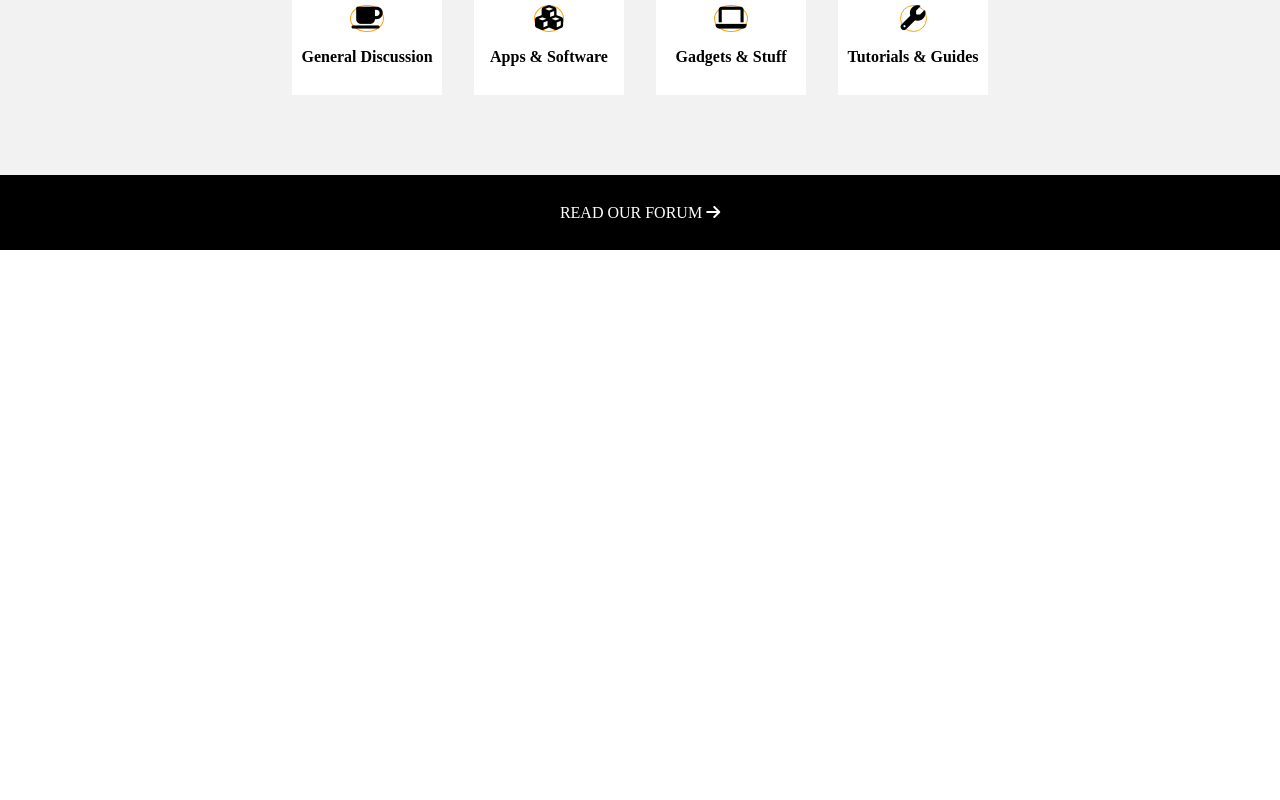
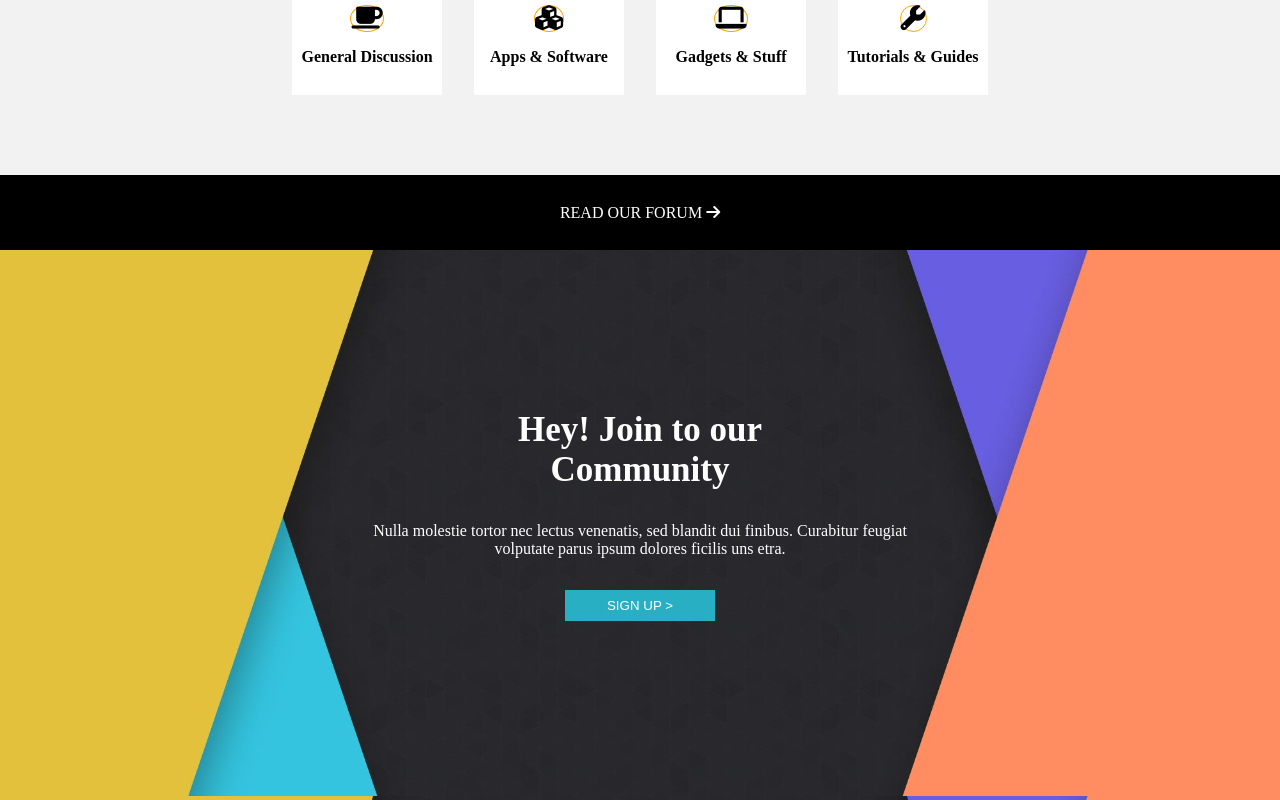
Before and after one commit to emamoldo/proj-html-vuejs, a Vue app: page / in a window 1280 px wide. Shown: the part 3505-4305 px from the top of the page. Before the commit the page ends 3755 px from the top, so only its background shows below. Built offline with nearby package versions, Linux system fonts and the light colour scheme.

Commit message:
Add the Join Community Add the Join Background and the text

```diff
--- a/src/App.vue
+++ b/src/App.vue
@@ -6,7 +6,6 @@
   <link rel="stylesheet" href="https://cdnjs.cloudflare.com/ajax/libs/font-awesome/6.5.1/css/all.min.css"
     integrity="sha512-DTOQO9RWCH3ppGqcWaEA1BIZOC6xxalwEsw9c2QQeAIftl+Vegovlnee1c9QX4TctnWMn13TZye+giMm8e2LwA=="
     crossorigin="anonymous" referrerpolicy="no-referrer" />
-
 
   <!-- Header Section -->
   <!-- REMEMBER: Add the < /> for the Header, the Main and the Footer -->
@@ -218,6 +217,15 @@
   <div class="blog_forum">
     <a href="#">READ OUR FORUM <i class="fa-solid fa-arrow-right"></i></a>
   </div>
+
+  <div class="footer">
+    <div class="footer_text">
+      <strong>Hey! Join to our Community</strong>
+      <p>Nulla molestie tortor nec lectus venenatis, sed blandit dui finibus. Curabitur feugiat volputate parus ipsum
+        dolores ficilis uns etra.</p>
+      <button class="get_sign" type="button">SIGN UP ></button>
+    </div>
+  </div>
 </template>
 
 <style>
@@ -285,15 +293,16 @@
         font-size: 100px;
       }
 
-      .get_sign {
-        width: 150px;
-        padding: 0.5rem;
-        background-color: var(--bool-bg-header);
-        color: var(--bool-white);
-        border: none;
-      }
     }
   }
+}
+
+.get_sign {
+  width: 150px;
+  padding: 0.5rem;
+  background-color: var(--bool-bg-header);
+  color: var(--bool-white);
+  border: none;
 }
 
 #main_container {
@@ -476,6 +485,7 @@ p {
   }
 }
 
+/* 3rd Main Section */
 .forum {
   background-color: var(--bool-text-primary);
   padding: 3rem;
@@ -527,4 +537,30 @@ p {
     color: var(--bool-white);
   }
 }
+
+.footer {
+  background-image: url("../src/assets/img/join_now_cta_bg.jpg");
+  background-size: 100%;
+  height: 550px;
+
+  .footer_text {
+    display: flex;
+    flex-direction: column;
+    align-items: center;
+    padding-top: 10rem;
+    gap: 2rem;
+
+    strong {
+      color: var(--bool-white);
+      font-size: 35px;
+      width: 250px;
+      text-align: center;
+    }
+
+    p {
+      width: 550px;
+      text-align: center;
+    }
+  }
+}
 </style>
```
